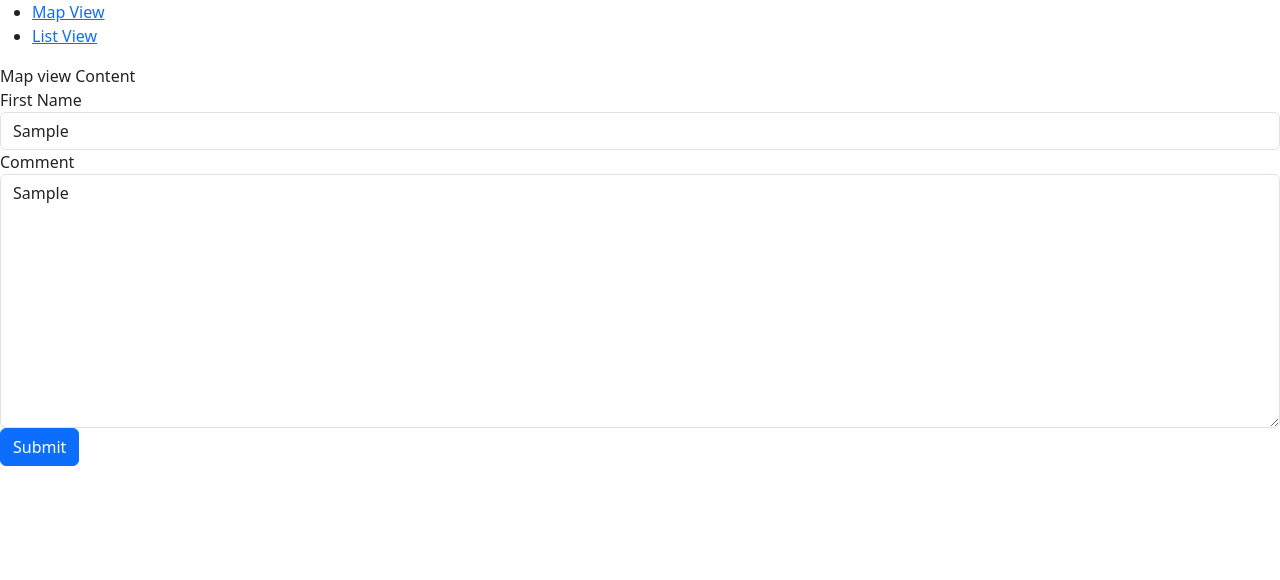
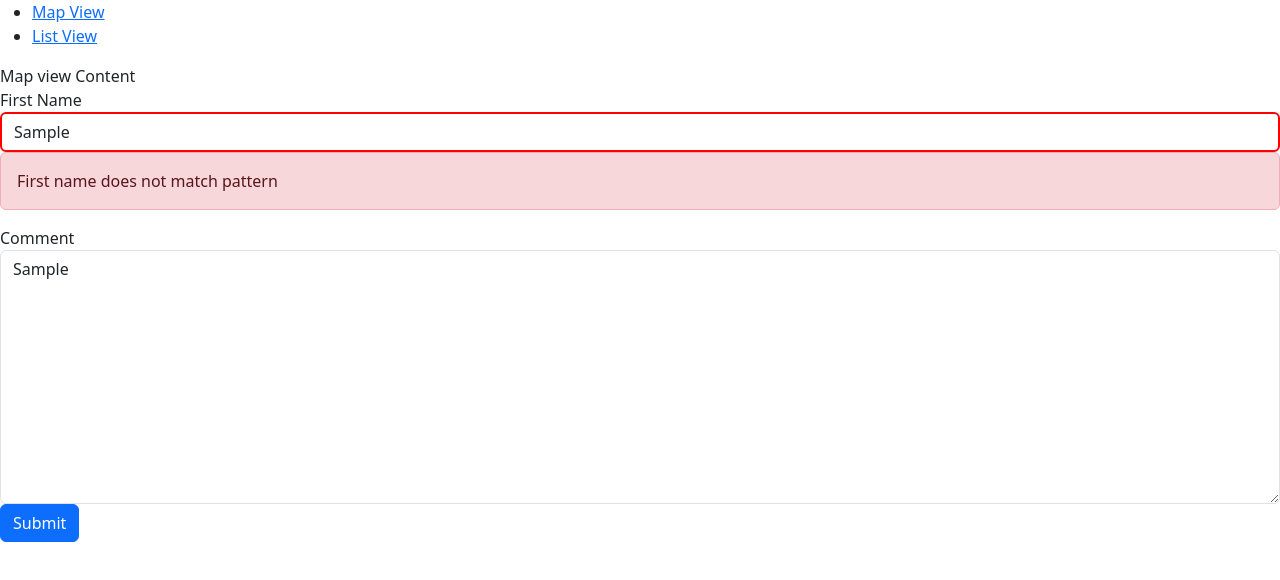
Before and after one commit to samjaygill/hello_world_angular, an Angular app: page / in a window 1280 px wide. Both pictures are taken after typing "Sample", "Sample" into the empty fields and a click on the button "Submit". Shown: the top 580 px of the page. Built offline with nearby package versions, Linux system fonts and the light colour scheme.

Commit message:
Specific Validation Error

```diff
--- a/src/app/app.component.ts
+++ b/src/app/app.component.ts
@@ -5,11 +5,12 @@ import { AlbumsComponent } from './albums/albums.component';
 import { MapComponent } from './map/map.component';
 import { InputFormatDirective } from './input-format.directive';
 import { ContactFormComponent } from './contact-form/contact-form.component';
+import { FormsModule } from '@angular/forms';
 
 @Component({
   selector: 'app-root',
   standalone: true,
-  imports: [RouterOutlet, AlbumComponent, AlbumsComponent, MapComponent, InputFormatDirective, ContactFormComponent],
+  imports: [RouterOutlet, AlbumComponent, AlbumsComponent, MapComponent, InputFormatDirective, ContactFormComponent, FormsModule],
   templateUrl: './app.component.html',
   styleUrl: './app.component.css'
 })
--- a/src/app/contact-form/contact-form.component.css
+++ b/src/app/contact-form/contact-form.component.css
@@ -0,0 +1,3 @@
+.form-control.ng-touched.ng-invalid {
+    border: 2px solid red;
+    }
--- a/src/app/contact-form/contact-form.component.html
+++ b/src/app/contact-form/contact-form.component.html
@@ -3,14 +3,26 @@
     <label for="firstName">First Name</label>
 
     <input
+      required
+      minlength="3"
+      maxlength="10"
+      pattern="banana"
       ngModel
-      #firstNameControl="ngModel"
+      #firstName="ngModel"
       name="firstName"
-      (change)="log(firstNameControl)"
+      (change)="log(firstName)"
       id="firstName"
       type="text"
       class="form-control"
     />
+    <div
+      class="alert alert-danger"
+      *ngIf="firstName.touched && !firstName.valid"
+    >
+    <div *ngIf="firstName.errors?.['required']">First name is required</div>
+    <div *ngIf="firstName.errors?.['minlength']">First name must be at least 3 characters</div>
+    <div *ngIf="firstName.errors?.['pattern']">First name does not match pattern</div>
+    </div>
   </div>
 
   <div class="form-group">
--- a/src/app/contact-form/contact-form.component.ts
+++ b/src/app/contact-form/contact-form.component.ts
@@ -1,10 +1,11 @@
+import { NgIf } from '@angular/common';
 import { Component } from '@angular/core';
 import { FormsModule } from '@angular/forms';
 
 @Component({
   selector: 'app-contact-form',
   standalone: true,
-  imports: [FormsModule],
+  imports: [FormsModule, NgIf],
   templateUrl: './contact-form.component.html',
   styleUrl: './contact-form.component.css'
 })
```
